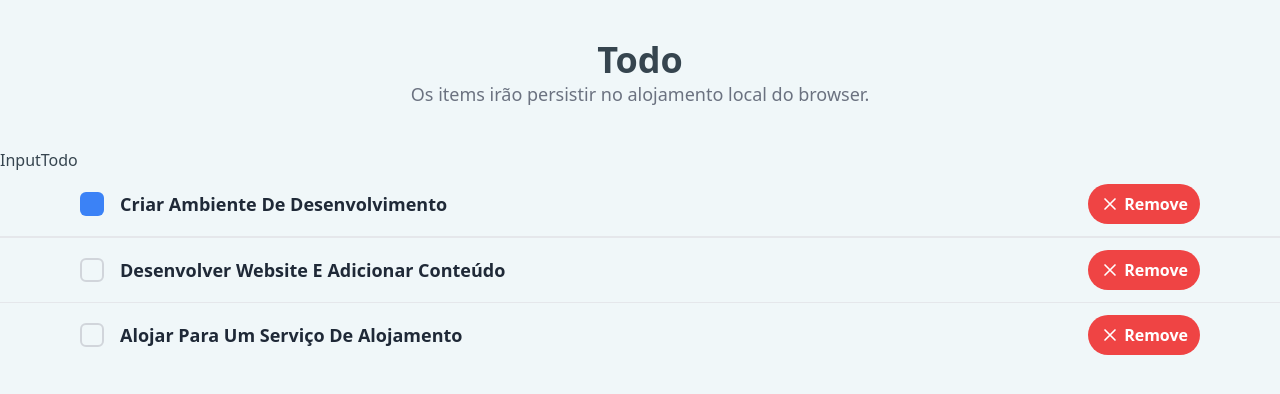
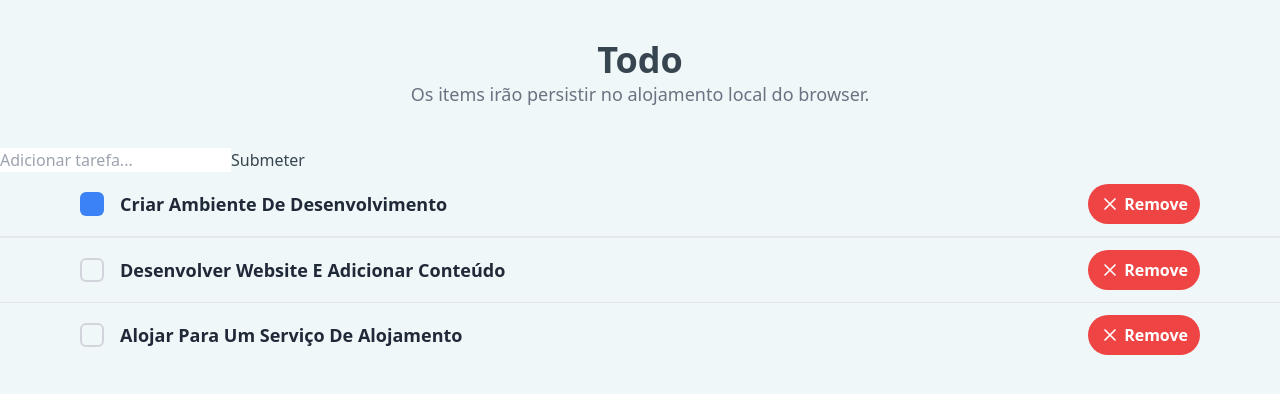
Before and after one commit to DarioCostaAlves/todo-darial, a React (Vite) app: page / in a window 1280 px wide. Shown: the top 394 px of the page. Built offline with nearby package versions, Linux system fonts and the light colour scheme.

Commit message:
implementing control to input - create todo

```diff
--- a/src/components/InputTodo.jsx
+++ b/src/components/InputTodo.jsx
@@ -1,5 +1,24 @@
-const InputTodo = () => {
-  return <div>InputTodo</div>;
+import { useState } from "react";
+
+const InputTodo = ({ addTodoItem }) => {
+  const [title, setTitle] = useState("");
+
+  const handleChange = (e) => {
+    e.preventDefault();
+    addTodoItem(title);
+    setTitle("");
+  };
+  return (
+    <form onSubmit={handleChange}>
+      <input
+        type="text"
+        placeholder="Adicionar tarefa..."
+        value={title}
+        onChange={handleChange}
+      />
+      <button>Submeter</button>
+    </form>
+  );
 };
 
 export default InputTodo;
--- a/src/components/TodoApp.jsx
+++ b/src/components/TodoApp.jsx
@@ -1,4 +1,5 @@
 import Header from "@/components/Header";
+import InputTodo from "@/components/InputTodo";
 import TodosLogic from "@/components/TodosLogic";
 
 const TodoApp = () => {
--- a/src/components/TodosLogic.jsx
+++ b/src/components/TodosLogic.jsx
@@ -44,9 +44,18 @@ const TodosLogic = () => {
     console.log(todos);
   };
 
+  const addTodoItem = (title) => {
+    const newTodo = {
+      id: 4,
+      title: title,
+      completed: false,
+    };
+    setTodos([...todos, newTodo]);
+  };
+
   return (
     <div>
-      <InputTodo />
+      <InputTodo addTodoItem={addTodoItem} />
       <TodosList
         todosProps={todos}
         handleChange={handleChange}
```
